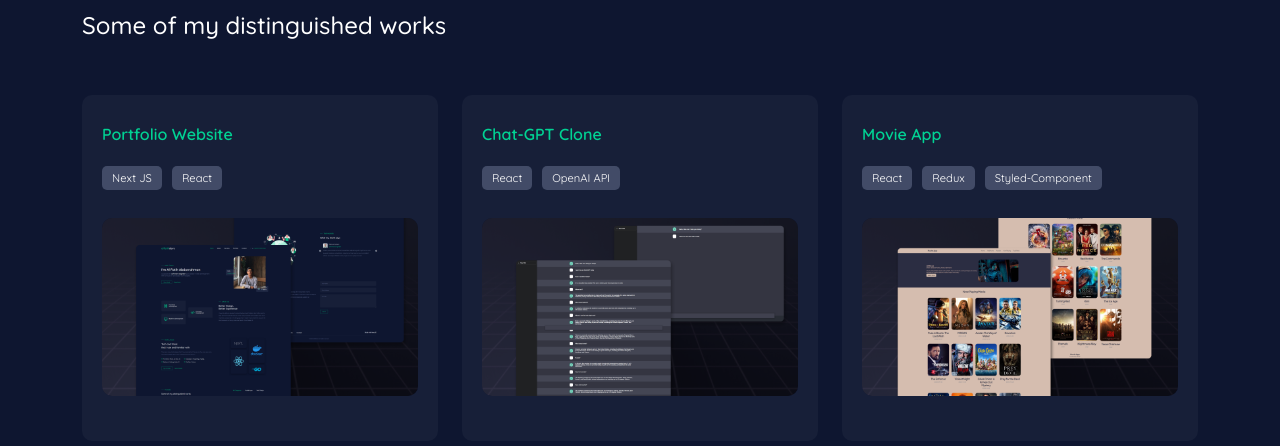
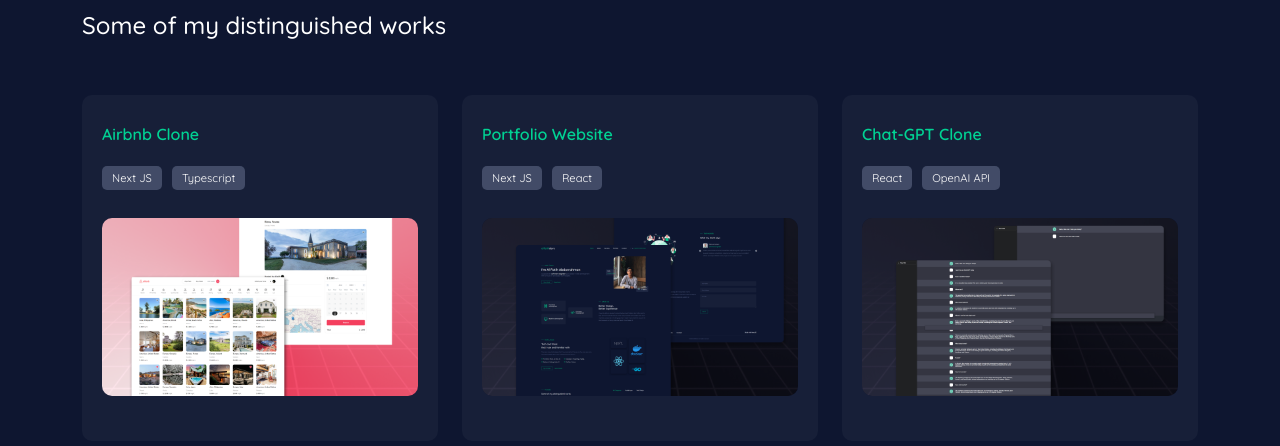
Before and after one commit to abduromanov2020/next-porfolio, a Next.js app: page / in a window 1280 px wide. Shown: the part 1820-2266 px from the top of the page. Built offline with nearby package versions, Linux system fonts and the light colour scheme.

Commit message:
feat: add project airbnb clone on portfolio

```diff
--- a/components/data/portfolio.js
+++ b/components/data/portfolio.js
@@ -1,4 +1,12 @@
 const portfolio = [
+  {
+    id: "10",
+    title: "Airbnb Clone",
+    img: "/images/project-10.png",
+    category: "Web App",
+    keyword: ["Next JS", "Typescript"],
+    liveUrl: "https://airbnb-alfatihdevs.vercel.app/",
+  },
   {
     id: "08",
     title: "Portfolio Website",
```
Also changed, not shown: public/images/project-10.png (added).
